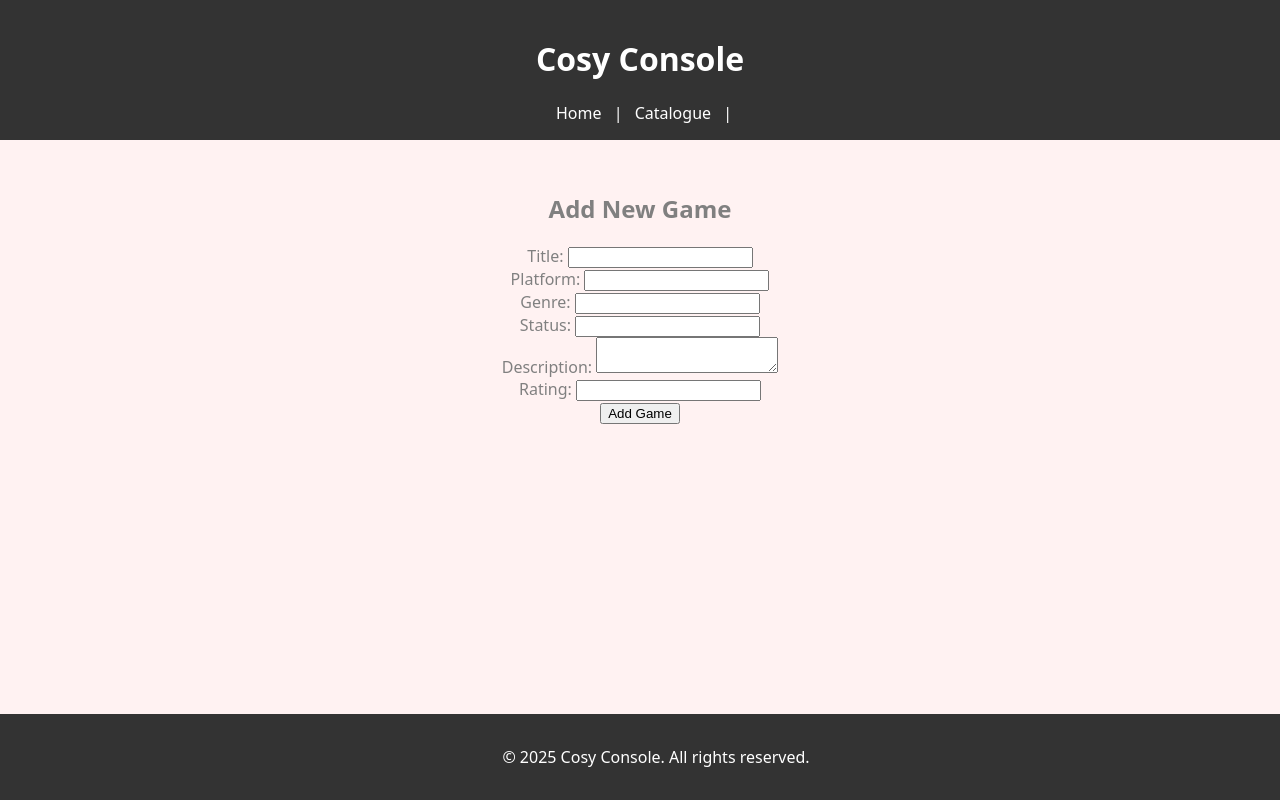
After one commit to briannemcgrath/WSAA-coursework, a Flask app: page /game/new in a window 1280 px wide. The commit adds this page. Run offline with Flask 3, Linux system fonts and the light colour scheme.

Commit message:
Update game creation to use form data and added game form template
- Changed create_game (and update_game, if applicable) endpoint to use request.form instead of request.get_json(), allowing standard HTML form submissions (might review at a later date).
- Created game_form.html template for adding and editing game entries.
- Added routes for new game form (/game/new) and edit game form (/game/edit/<int:game_id>). Updating game broken - will review.

```diff
--- a/project/app.py
+++ b/project/app.py
@@ -32,7 +32,9 @@ class Game(db.Model):
             'rating': self.rating
         }
 
-#home route renders a static homepage
+#---------------------------------------
+#Template-rendering Routes (HTML Pages)
+#---------------------------------------
 @app.route('/')
 def home():
     games = Game.query.all()
@@ -44,6 +46,15 @@ def game_detail_view(game_id):
     game = Game.query.get_or_404(game_id)
     #render the game_detail.html template, passing the game data
     return render_template('game_detail.html', game=game)
+
+@app.route('/game/new', methods=['GET'])
+def new_game_form():
+    return render_template('game_form.html')
+
+@app.route('/game/edit/<int:game_id>', methods=['GET'])
+def edit_game_form(game_id):
+    game = Game.query.get_or_404(game_id)
+    return render_template('game_form.html', game=game)
 
 # --------------------------------
 # RESTFUL API Endpoints for Game
@@ -64,23 +75,22 @@ def get_game(game_id):
 #POST /games: create new game entry
 @app.route('/games', methods=['POST'])
 def create_game():
-    data = request.get_json()
     new_game = Game(
-        title=data.get('title'),
-        platform=data.get('platform'),
-        genre=data.get('genre'),
-        status=data.get('status'),
-        description=data.get('description'),
-        rating=data.get('rating')
+        title=request.form.get('title'),
+        platform=request.form.get('platform'),
+        genre=request.form.get('genre'),
+        status=request.form.get('status'),
+        description=request.form.get('description'),
+        rating=request.form.get('rating')
     )
     db.session.add(new_game)
     db.session.commit()
     return jsonify(new_game.to_dict()), 201
 
 #PUT /games/<id>: update an existing game
-@app.route('/games/<int:game_id>', methods=['PUT'])
+@app.route('/games/<int:game_id>', methods=['POST'])
 def update_game(game_id):
-    game = Game.query.get_or_400(game_id)
+    game = Game.query.get_or_404(game_id)
     data = request.get_json()
 
     #update only the fields provided in request
--- /dev/null
+++ b/project/templates/game_form.html
@@ -0,0 +1,52 @@
+<!DOCTYPE html>
+<html lang="en">
+<head>
+    <meta charset="UTF-8">
+    <title> {% if game %} Edit Game{% else %} Add New Game{% endif %} </title>
+    <link rel="stylesheet" href="{{url_for('static', filename='css/styles.css')}}">
+</head>
+<body>
+    <header>
+        <h1>Cosy Console</h1>
+        <nav>
+            <a href="/">Home</a> |
+            <a href="/games">Catalogue</a> |
+        </nav>
+    </header>
+    <main>
+        <h2>{% if game %} Edit Game{% else %} Add New Game{% endif %}</h2>
+        <form id="gameForm" method="post" action="{% if game %}/games/{{ game.id }}{% else %}/games{% endif %}">
+            <!-- title field-->
+            <label for="title"> Title:</label>
+            <input type="text" id="title" name="title" value="{% if game %}{{game.title}}{% endif %}" required>
+            <br>
+            <!-- platform field-->
+            <label for="platform"> Platform:</label>
+            <input type="text" id="platform" name="platform" value="{% if game %}{{game.title}}{% endif %}">
+            <br>
+            <!-- genre field-->
+            <label for="genre"> Genre:</label>
+            <input type="text" id="genre" name="genre" value="{% if game %}{{game.title}}{% endif %}">
+            <br>
+            <!-- status field-->
+            <label for="title"> Status:</label>
+            <input type="text" id="status" name="status" value="{% if game %}{{game.title}}{% endif %}">
+            <br>
+            <!-- description field-->
+            <label for="description"> Description:</label>
+            <textarea id="description" name="description">{% if game %}{{ game.description }}{% endif %}</textarea>
+            <br>
+            <!-- rating field-->
+            <label for="rating"> Rating:</label>
+            <input type="number" id="rating" name="rating" step="1"  value="{% if game %}{{game.title}}{% endif %}">
+            <br>
+
+            <!-- submit button-->
+            <button type="submit">{% if game %} Update Game {% else %} Add Game {% endif %}</button>
+        </form>
+    </main>
+    <footer>
+        <p>&copy; 2025 Cosy Console. All rights reserved.</p>
+    </footer>
+</body>
+</html>
--- a/project/templates/index.html
+++ b/project/templates/index.html
@@ -1,7 +1,7 @@
 <!DOCTYPE html>
 <html lang="en">
 <head>
-    <meta charset="UTF-8"
+    <meta charset="UTF-8">
     <title>Cosy Console - Home</title>
     <!-- link to the external CSS file for basic styling-->
      <link rel="stylesheet" href="{{url_for('static', filename='css/styles.css')}}">
```
